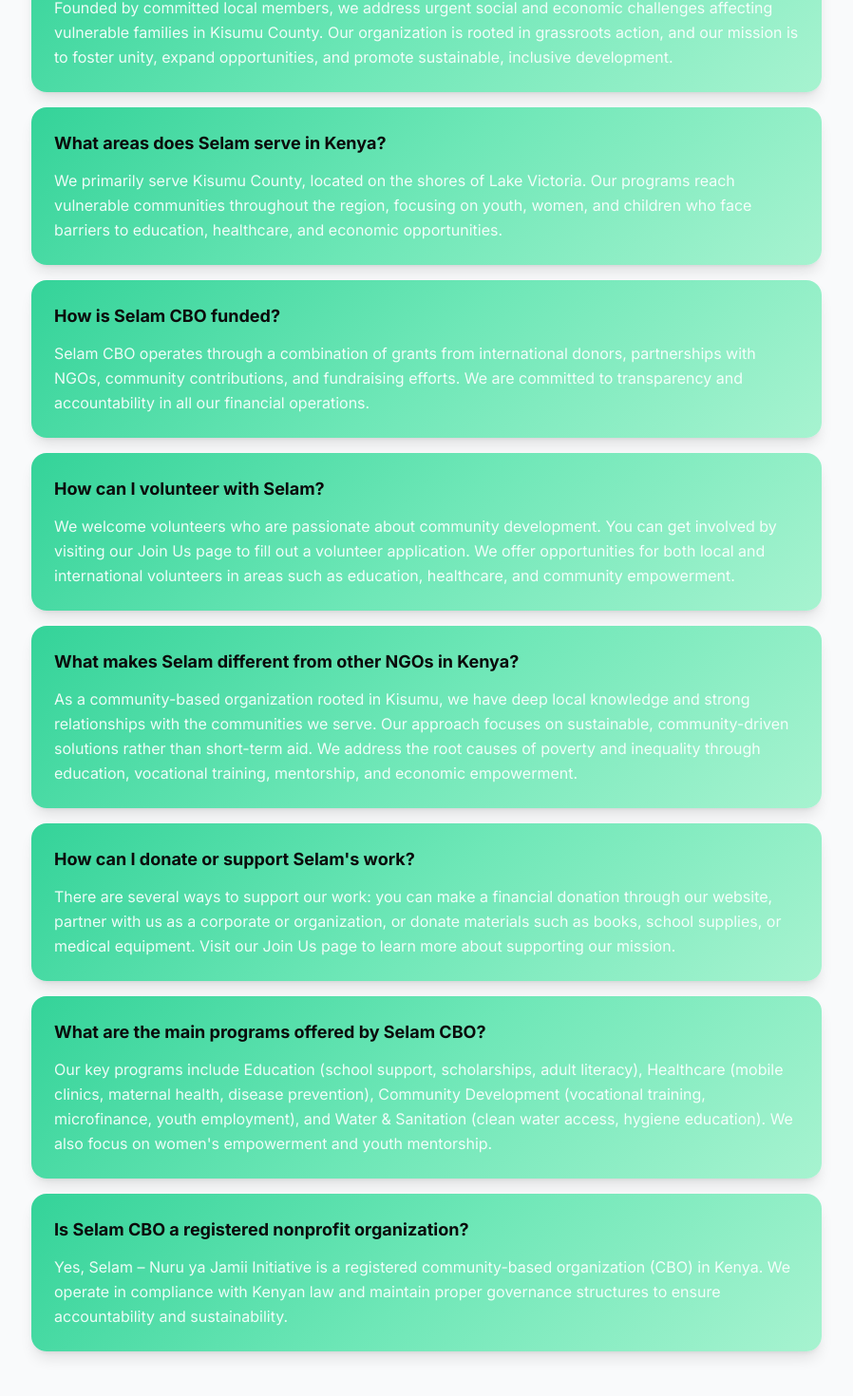
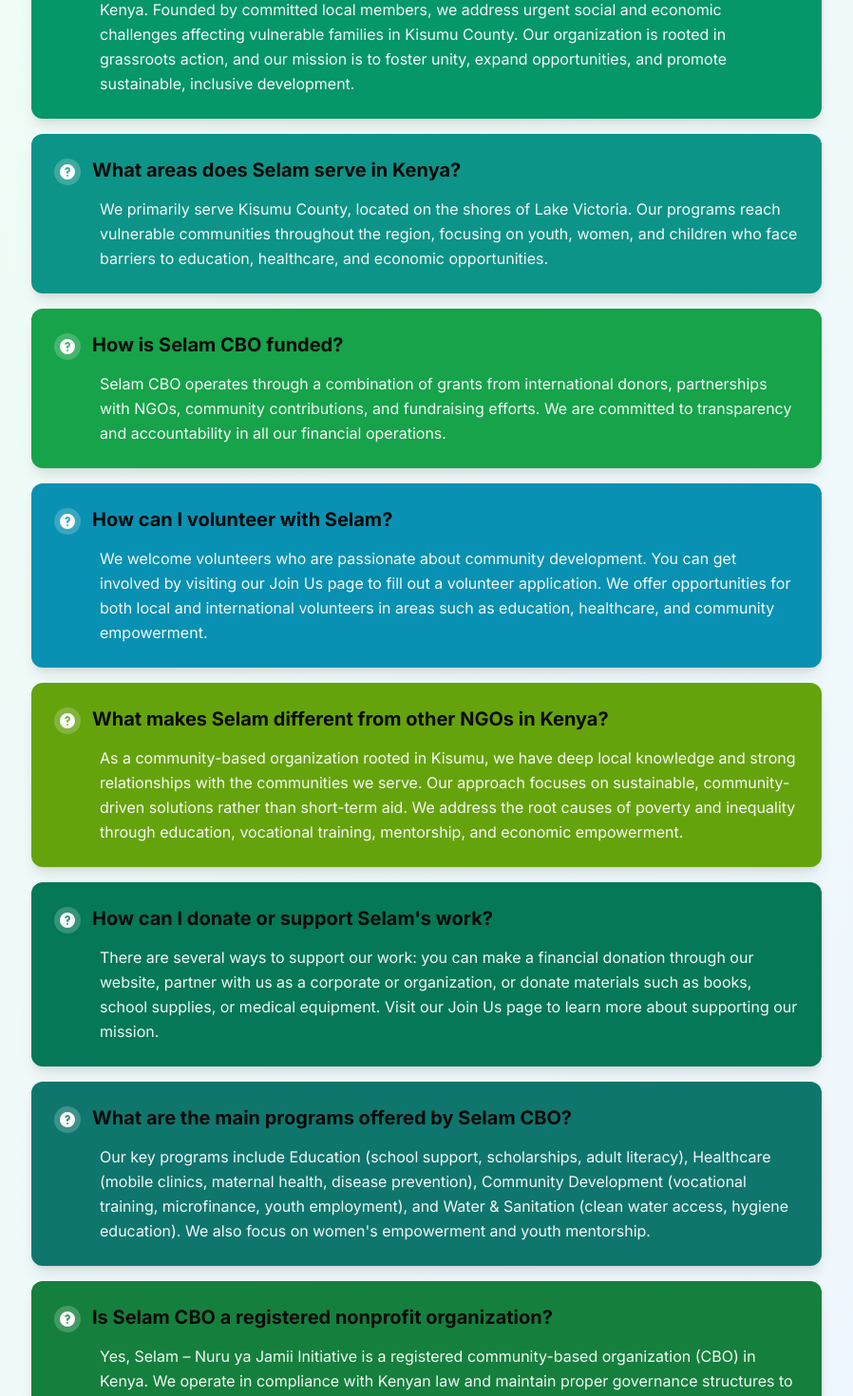
Before and after one commit to Vinn254/selam-NGO, a Next.js app: page /about in a window 1280 px wide. Shown: the part 3071-4541 px from the top of the page at 95% size, without its empty margins (191-1089 px from the left). Built offline with nearby package versions, Linux system fonts and the light colour scheme.

Commit message:
Remove extra sections and improve FAQ styling for readability

```diff
--- a/app/about/page.js
+++ b/app/about/page.js
@@ -83,7 +83,7 @@ export default function AboutPage() {
         <AnimatedImpactStats />
 
         {/* FAQ Section */}
-        <section className="py-20 bg-gray-50">
+        <section className="py-20 bg-gradient-to-br from-green-50 to-blue-50">
           <div className="max-w-4xl mx-auto px-4 sm:px-6 lg:px-8">
             <div className="text-center mb-12">
               <h2 className="text-3xl sm:text-4xl font-display font-bold text-gray-900 mb-4">
@@ -96,43 +96,26 @@ export default function AboutPage() {
 
             <div className="space-y-4">
               {[
-                {
-                  question: "What is Selam CBO Kenya?",
-                  answer: "SELAM – Nuru ya Jamii Initiative CBO is a registered community-based organization in Kisumu, Kenya. Founded by committed local members, we address urgent social and economic challenges affecting vulnerable families in Kisumu County. Our organization is rooted in grassroots action, and our mission is to foster unity, expand opportunities, and promote sustainable, inclusive development."
-                },
-                {
-                  question: "What areas does Selam serve in Kenya?",
-                  answer: "We primarily serve Kisumu County, located on the shores of Lake Victoria. Our programs reach vulnerable communities throughout the region, focusing on youth, women, and children who face barriers to education, healthcare, and economic opportunities."
-                },
-                {
-                  question: "How is Selam CBO funded?",
-                  answer: "Selam CBO operates through a combination of grants from international donors, partnerships with NGOs, community contributions, and fundraising efforts. We are committed to transparency and accountability in all our financial operations."
-                },
-                {
-                  question: "How can I volunteer with Selam?",
-                  answer: "We welcome volunteers who are passionate about community development. You can get involved by visiting our Join Us page to fill out a volunteer application. We offer opportunities for both local and international volunteers in areas such as education, healthcare, and community empowerment."
-                },
-                {
-                  question: "What makes Selam different from other NGOs in Kenya?",
-                  answer: "As a community-based organization rooted in Kisumu, we have deep local knowledge and strong relationships with the communities we serve. Our approach focuses on sustainable, community-driven solutions rather than short-term aid. We address the root causes of poverty and inequality through education, vocational training, mentorship, and economic empowerment."
-                },
-                {
-                  question: "How can I donate or support Selam's work?",
-                  answer: "There are several ways to support our work: you can make a financial donation through our website, partner with us as a corporate or organization, or donate materials such as books, school supplies, or medical equipment. Visit our Join Us page to learn more about supporting our mission."
-                },
-                {
-                  question: "What are the main programs offered by Selam CBO?",
-                  answer: "Our key programs include Education (school support, scholarships, adult literacy), Healthcare (mobile clinics, maternal health, disease prevention), Community Development (vocational training, microfinance, youth employment), and Water & Sanitation (clean water access, hygiene education). We also focus on women's empowerment and youth mentorship."
-                },
-                {
-                  question: "Is Selam CBO a registered nonprofit organization?",
-                  answer: "Yes, Selam – Nuru ya Jamii Initiative is a registered community-based organization (CBO) in Kenya. We operate in compliance with Kenyan law and maintain proper governance structures to ensure accountability and sustainability."
-                }
+                { question: "What is Selam CBO Kenya?", answer: "SELAM – Nuru ya Jamii Initiative CBO is a registered community-based organization in Kisumu, Kenya. Founded by committed local members, we address urgent social and economic challenges affecting vulnerable families in Kisumu County. Our organization is rooted in grassroots action, and our mission is to foster unity, expand opportunities, and promote sustainable, inclusive development.", color: "bg-emerald-600" },
+                { question: "What areas does Selam serve in Kenya?", answer: "We primarily serve Kisumu County, located on the shores of Lake Victoria. Our programs reach vulnerable communities throughout the region, focusing on youth, women, and children who face barriers to education, healthcare, and economic opportunities.", color: "bg-teal-600" },
+                { question: "How is Selam CBO funded?", answer: "Selam CBO operates through a combination of grants from international donors, partnerships with NGOs, community contributions, and fundraising efforts. We are committed to transparency and accountability in all our financial operations.", color: "bg-green-600" },
+                { question: "How can I volunteer with Selam?", answer: "We welcome volunteers who are passionate about community development. You can get involved by visiting our Join Us page to fill out a volunteer application. We offer opportunities for both local and international volunteers in areas such as education, healthcare, and community empowerment.", color: "bg-cyan-600" },
+                { question: "What makes Selam different from other NGOs in Kenya?", answer: "As a community-based organization rooted in Kisumu, we have deep local knowledge and strong relationships with the communities we serve. Our approach focuses on sustainable, community-driven solutions rather than short-term aid. We address the root causes of poverty and inequality through education, vocational training, mentorship, and economic empowerment.", color: "bg-lime-600" },
+                { question: "How can I donate or support Selam's work?", answer: "There are several ways to support our work: you can make a financial donation through our website, partner with us as a corporate or organization, or donate materials such as books, school supplies, or medical equipment. Visit our Join Us page to learn more about supporting our mission.", color: "bg-emerald-700" },
+                { question: "What are the main programs offered by Selam CBO?", answer: "Our key programs include Education (school support, scholarships, adult literacy), Healthcare (mobile clinics, maternal health, disease prevention), Community Development (vocational training, microfinance, youth employment), and Water & Sanitation (clean water access, hygiene education). We also focus on women's empowerment and youth mentorship.", color: "bg-teal-700" },
+                { question: "Is Selam CBO a registered nonprofit organization?", answer: "Yes, Selam – Nuru ya Jamii Initiative is a registered community-based organization (CBO) in Kenya. We operate in compliance with Kenyan law and maintain proper governance structures to ensure accountability and sustainability.", color: "bg-green-700" }
               ].map((faq, index) => (
-                <div key={index} className="modern-card modern-card-green-light text-white">
-                  <div className="modern-card-content">
-                    <h3 className="text-lg font-bold mb-3">{faq.question}</h3>
-                    <p className="text-white/90 leading-relaxed">{faq.answer}</p>
+                <div key={index} className={`${faq.color} rounded-xl shadow-lg overflow-hidden`}>
+                  <div className="p-6">
+                    <h3 className="text-xl font-bold text-white mb-3 flex items-start">
+                      <span className="bg-white/20 rounded-full p-1 mr-3 mt-0.5">
+                        <svg className="w-5 h-5 text-white" fill="currentColor" viewBox="0 0 20 20">
+                          <path fillRule="evenodd" d="M18 10a8 8 0 11-16 0 8 8 0 0116 0zm-8-3a1 1 0 00-.867.5 1 1 0 11-1.731-1A3 3 0 0113 8a3.001 3.001 0 01-2 2.83V11a1 1 0 11-2 0v-1a1 1 0 011-1 1 1 0 100-2zm0 8a1 1 0 100-2 1 1 0 000 2z" clipRule="evenodd" />
+                        </svg>
+                      </span>
+                      {faq.question}
+                    </h3>
+                    <p className="text-white/95 leading-relaxed pl-12">{faq.answer}</p>
                   </div>
                 </div>
               ))}
```
Also changed, not shown: app/what-we-do/page.js (+0 -142 lines).
